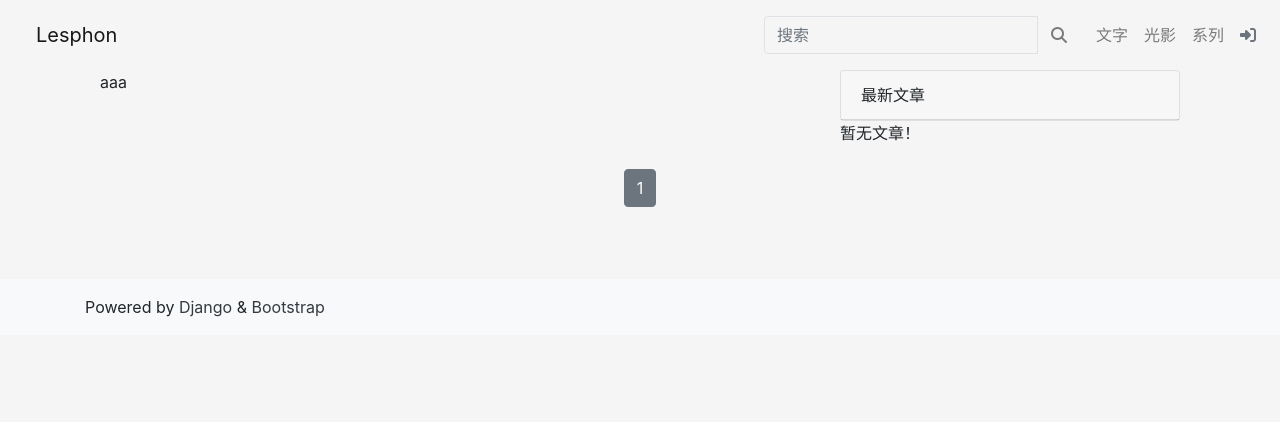
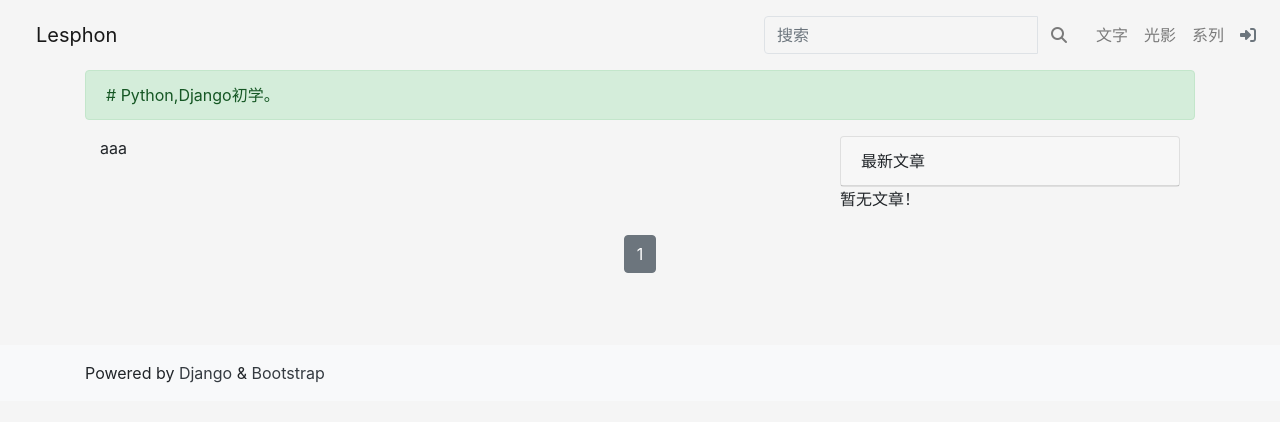
Before and after one commit to pangzix/myblog, a Django app: page / in a window 1280 px wide. Shown: the top 422 px of the page. Run offline with Django 3.2, Linux system fonts and the light colour scheme; data that the repository does not hold is empty; some libraries are stand-ins or nearby versions.

```diff
--- a/templates/article/index.html
+++ b/templates/article/index.html
@@ -20,14 +20,17 @@
     <meta name="viewport" content="width=device-width, initial-scale=1, shrink-to-fit=no">
 </head>
 
-<body style="background-color: whitesmoke">
+<body style="background-color: whitesmoke;padding-top: 70px;">
 {% include 'header.html' %}
 <div class="container ">
+<div class="alert alert-success" role="alert">
+  # Python,Django初学。
+</div>
 <!--<div class="d-flex fixed-full">
 <img src="https://images.pexels.com/photos/673865/pexels-photo-673865.jpeg?auto=compress&cs=tinysrgb&dpr=2&h=650&w=940" class="img-fluid"  alt="responsive image">
 </div>-->
 <!-- 定义放置文章标题的div容器 -->
-<div class="content-body " style="padding-top: 70px;">
+<div class="content-body " >
     <div class="container">
         <div class="row">
             <div class="col-md-8">
```
